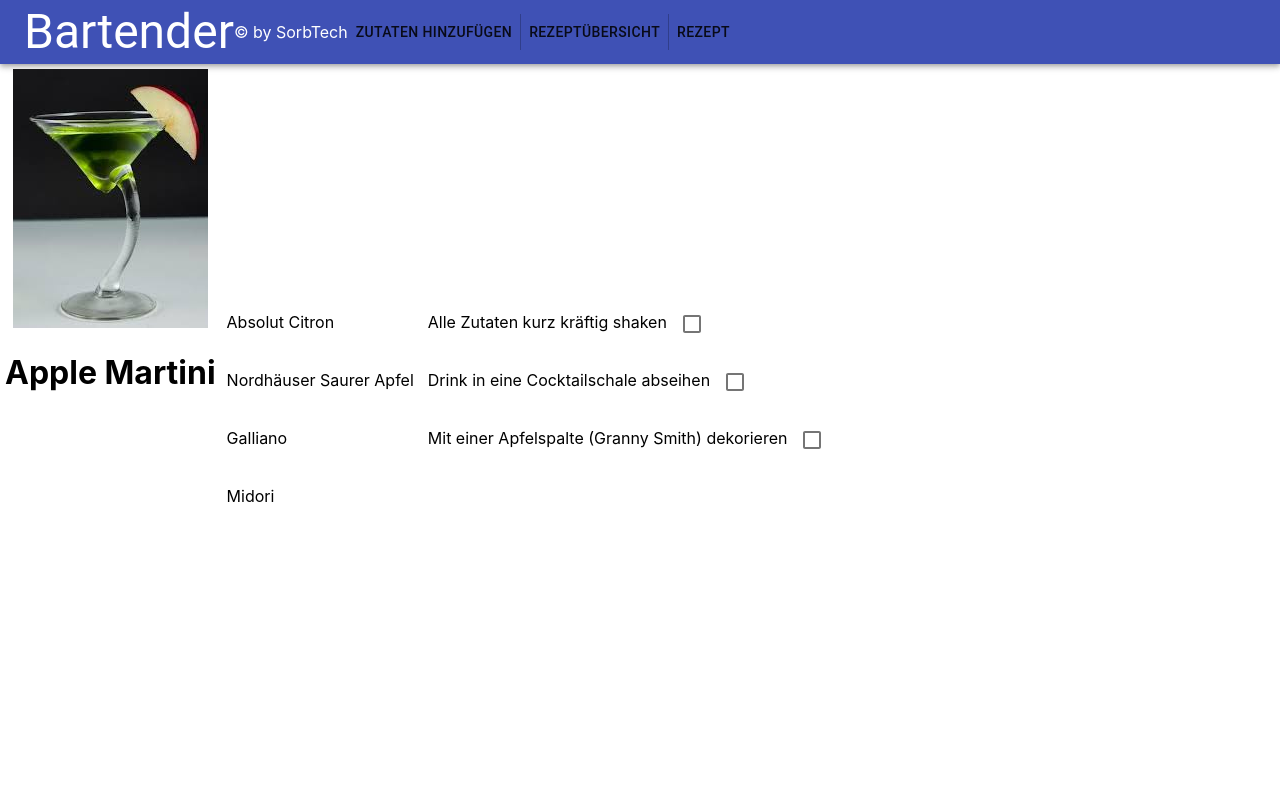
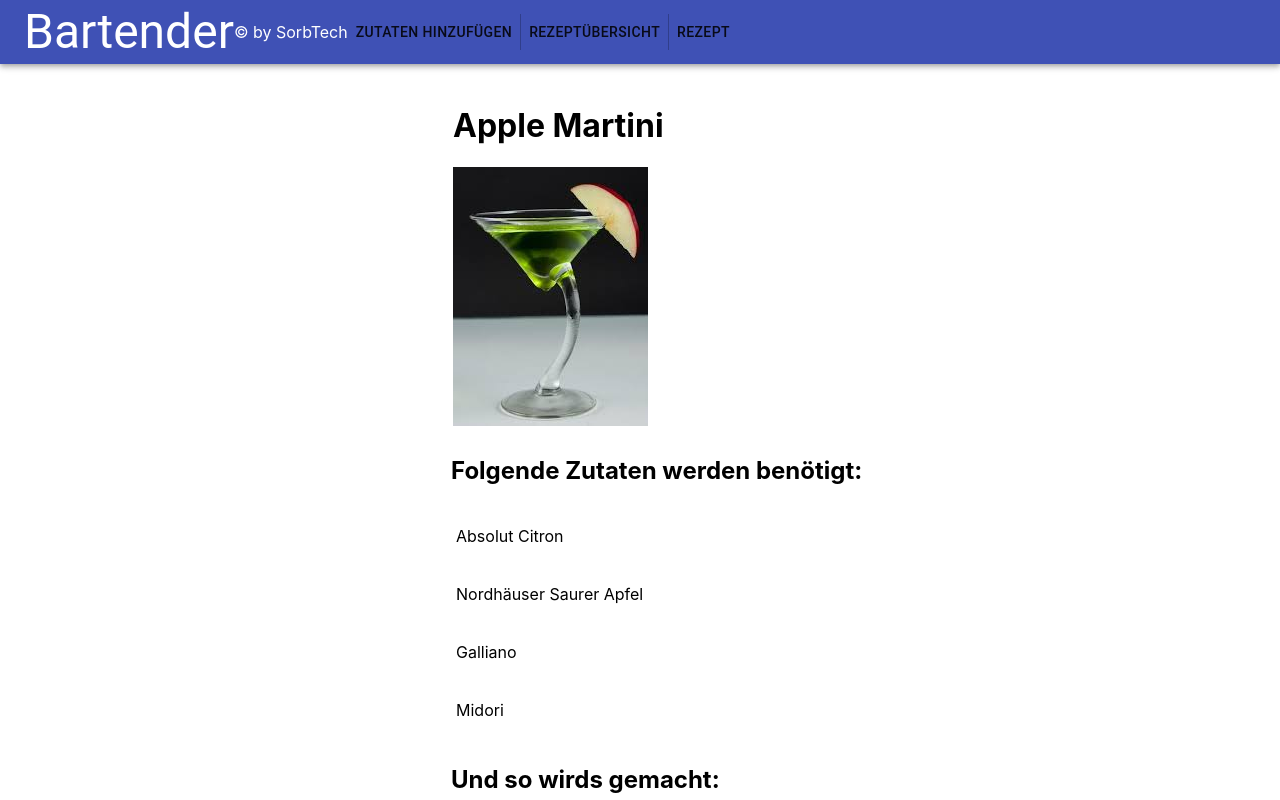
Before and after one commit to SimonScapan/WebProgrammingExam, a React (Create React App) app in the folder bartender/: page /Recipe in a window 1280 px wide. Shown: the top 800 px of the page. Built offline with nearby package versions, Linux system fonts and the light colour scheme.

Commit message:
final version of the website

```diff
--- a/bartender/src/App.css
+++ /dev/null
@@ -1,38 +0,0 @@
-.App {
-  text-align: center;
-}
-
-.App-logo {
-  height: 40vmin;
-  pointer-events: none;
-}
-
-@media (prefers-reduced-motion: no-preference) {
-  .App-logo {
-    animation: App-logo-spin infinite 20s linear;
-  }
-}
-
-.App-header {
-  background-color: #282c34;
-  min-height: 100vh;
-  display: flex;
-  flex-direction: column;
-  align-items: center;
-  justify-content: center;
-  font-size: calc(10px + 2vmin);
-  color: white;
-}
-
-.App-link {
-  color: #61dafb;
-}
-
-@keyframes App-logo-spin {
-  from {
-    transform: rotate(0deg);
-  }
-  to {
-    transform: rotate(360deg);
-  }
-}
--- a/bartender/src/App.js
+++ b/bartender/src/App.js
@@ -1,22 +1,4 @@
-/*
-moje to do's:
-- přidawki přidać
-  - funkciju, kotriž mi jenož recepty pokaza, za kotrež mam přidawki
-    - za to funkciju, kiž pisa wšitke přidawki, kiž su wuzwolene
-    - hišće raz hladać, hač dyrbi checkbox być ... nječini wjele zmysła
-- přehlad receptow
-  - wšitke recepty pokazać, přidatnje hišće matching-rate za tym pisać
-  - snadź rjadowanje lisćiny po rjadom kak jara so přidawki hodźa
-  - jeli njeje match=100% dyrbi najprjedy hišće powěsć přindź, zo dyrbiš nakupować
-    - pak jednoru powěsć abo z ok kneflom
-- recept
-  - nadpisma maja so hišće napisać
-- powšitkownje
-  - styling
-*/
-
-import React, { Component } from 'react';
-import './App.css';
+import React from 'react';
 import {BrowserRouter} from "react-router-dom";
 
 import Navigation from      './Component/Navigation/Navigation.jsx';
@@ -41,39 +23,39 @@ class App extends React.Component {
     ],
     ingredients:
     [
-      {Ingredient:"Absolut Citron", selected:true},
-      {Ingredient:"Nordhäuser Saurer Apfel", selected:true},
-      {Ingredient:"Galliano", selected:true},
-      {Ingredient:"Midori", selected:true},
-      {Ingredient:"Bombay Sapphire Gin", selected:true},
-      {Ingredient:"Limettensaft", selected:true},
-      {Ingredient:"Zuckersirup", selected:true},
-      {Ingredient:"Kumquats", selected:true},
-      {Ingredient:"Cachaca", selected:true},
-      {Ingredient:"Weißer Rohrzucker", selected:true},
-      {Ingredient:"Limette", selected:true},
-      {Ingredient:"Cointreau", selected:true},
-      {Ingredient:"Cranberrysaft", selected:true},
-      {Ingredient:"Sauza Hornitos", selected:true},
-      {Ingredient:"Cassissee", selected:true},
-      {Ingredient:"Ginger Ale", selected:true},
-      {Ingredient:"Gordon's London Dry Gin", selected:true},
-      {Ingredient:"Zitronensaft", selected:true},
-      {Ingredient:"Soda", selected:true},
-      {Ingredient:"Wodka", selected:true},
-      {Ingredient:"Mount Gay Premium White Rum", selected:true},
-      {Ingredient:"Triple Sec", selected:true},
-      {Ingredient:"Myer's Rum", selected:true},
-      {Ingredient:"Bols Curacao Red", selected:true},
-      {Ingredient:"Noilly Prat", selected:true},
-      {Ingredient:"Oliven", selected:true},
-      {Ingredient:"Cherry Heering", selected:true},
-      {Ingredient:"Zucker", selected:true},
-      {Ingredient:"Benedictine", selected:true},
-      {Ingredient:"Sahne", selected:true},
-      {Ingredient:"Cream of Coconut", selected:true},
-      {Ingredient:"Ananassaft", selected:true},
-      {Ingredient:"Crown Royal", selected:true},
+      {id:0,Ingredient:"Absolut Citron", selected:true},
+      {id:1,Ingredient:"Nordhäuser Saurer Apfel", selected:true},
+      {id:2,Ingredient:"Galliano", selected:true},
+      {id:3,Ingredient:"Midori", selected:true},
+      {id:4,Ingredient:"Bombay Sapphire Gin", selected:true},
+      {id:5,Ingredient:"Limettensaft", selected:true},
+      {id:6,Ingredient:"Zuckersirup", selected:true},
+      {id:7,Ingredient:"Kumquats", selected:true},
+      {id:8,Ingredient:"Cachaca", selected:true},
+      {id:9,Ingredient:"Weißer Rohrzucker", selected:true},
+      {id:10,Ingredient:"Limette", selected:true},
+      {id:11,Ingredient:"Cointreau", selected:true},
+      {id:12,Ingredient:"Cranberrysaft", selected:true},
+      {id:13,Ingredient:"Sauza Hornitos", selected:true},
+      {id:14,Ingredient:"Cassissee", selected:true},
+      {id:15,Ingredient:"Ginger Ale", selected:true},
+      {id:16,Ingredient:"Gordon's London Dry Gin", selected:true},
+      {id:17,Ingredient:"Zitronensaft", selected:true},
+      {id:18,Ingredient:"Soda", selected:true},
+      {id:19,Ingredient:"Wodka", selected:true},
+      {id:20,Ingredient:"Mount Gay Premium White Rum", selected:true},
+      {id:21,Ingredient:"Triple Sec", selected:true},
+      {id:22,Ingredient:"Myer's Rum", selected:true},
+      {id:23,Ingredient:"Bols Curacao Red", selected:true},
+      {id:24,Ingredient:"Noilly Prat", selected:true},
+      {id:25,Ingredient:"Oliven", selected:true},
+      {id:26,Ingredient:"Cherry Heering", selected:true},
+      {id:27,Ingredient:"Zucker", selected:true},
+      {id:28,Ingredient:"Benedictine", selected:true},
+      {id:29,Ingredient:"Sahne", selected:true},
+      {id:30,Ingredient:"Cream of Coconut", selected:true},
+      {id:31,Ingredient:"Ananassaft", selected:true},
+      {id:32,Ingredient:"Crown Royal", selected:true},
     ],
     activerecipe:0,
     activeingredient:[],
@@ -87,29 +69,37 @@ class App extends React.Component {
     this.setState({activerecipe:id})
   }
 
-  match = ()=>{
-    let ingre = [];
-    this.state.ingredients.map((value) => {ingre.push(value.Ingredient)});
-    let point;
-
-    this.state.cocktails.forEach((element) => {
-      point = element.Ingredient == ingre;
-      console.log(point);
-    });
-
-    this.state.cocktails.forEach((element)=>{
-      var match = ingre.includes(this.state.cocktails[element.id].Ingredient);
-      //this.setState({cocktails[element.id].match:match})
-      console.log(this.state.cocktails[element.id].Ingredient);
-      console.log(ingre);
-      console.log(match);
-    });
+  handleChange = (id)=>{
+    if(this.state.ingredients[id].selected){
+      this.state.ingredients[id].selected = false
+      this.forceUpdate()
+    }else{
+      this.state.ingredients[id].selected = true
+      this.forceUpdate()
+    };
   }
 
 
-
-  componentDidMount() {
-    this.match();
+  match = (cocktailingre)=>{
+    let myingre=this.state.ingredients.filter((element) => element.selected==true);
+    myingre=[];
+    this.state.ingredients.forEach(element=>{
+        if (element.selected == true){
+          myingre.push(element.Ingredient)
+        }
+    });
+    console.log(myingre);
+    let foo=0;
+    console.log(cocktailingre);
+    cocktailingre.forEach(element => {
+      if(myingre.indexOf(element) !== -1){
+        foo = foo +1
+      } else{
+        return(false)
+      }
+    });
+    console.log(foo);
+    return(true);
   }
 
   render() {
@@ -121,6 +111,7 @@ class App extends React.Component {
             addIngredient={this.addIngredientToState}
             changeActive={this.changeActiveRecipe}
             match={this.match}
+            handleChange={this.handleChange}
           />
         </BrowserRouter>
       </div>
--- a/bartender/src/Component/Insert/Insert.jsx
+++ b/bartender/src/Component/Insert/Insert.jsx
@@ -1,25 +1,21 @@
-import React, { Component } from 'react';
-import './Insert.css';
-
-import { makeStyles } from '@material-ui/core/styles';
+import React from 'react';
 import Button from '@material-ui/core/Button';
 import Checkbox from '@material-ui/core/Checkbox';
 import {Link} from "react-router-dom";
+import Table from "@material-ui/core/Table"
+import { makeStyles } from '@material-ui/core/styles';
 
 const useStyles = makeStyles(theme => ({
   root: {
-    '& > *': {
-      margin: theme.spacing(1),
-      width: 200,
-    },
+    position: 'absolute',
+    left: '35%',
+    top: '10%',
   },
 }));
-
 
 export default function Insert(input) {
   const classes = useStyles();
   let content=[];
-
   Object.values(input.state).forEach(element=>{
     content.push(
       <tr>
@@ -27,7 +23,7 @@ export default function Insert(input) {
           {element.Ingredient}
         </td>
         <td>
-          <Checkbox checked={element.selected}/>
+          <Checkbox checked={element.selected} onChange={() => input.handleChange(element.id)}/>
         </td>
       </tr>
     )
@@ -37,12 +33,12 @@ export default function Insert(input) {
     <form className={classes.root} noValidate autoComplete="off">
       <div>
         <h1>Vorhandene Zutaten:</h1>
-        <Button variant="contained" component={Link} to={'/Overview'} onClick={() => input.match()}>
+        <Button className={classes.Button} variant="contained" component={Link} to={'/Overview'} >
           Drinks anzeigen
         </Button>
-        <table className="contentTable">
+        <Table className={classes.Table}>
           {content}
-        </table>
+        </Table>
       </div>
     </form>
   );
--- a/bartender/src/Component/Navigation/Navigation.jsx
+++ b/bartender/src/Component/Navigation/Navigation.jsx
@@ -1,5 +1,4 @@
 import React from 'react';
-import './Navigation.css';
 import { Link, Route,Switch} from 'react-router-dom';
 import Insert from          '../Insert/Insert.jsx';
 import Overview from  '../Overview/Overview.jsx';
@@ -10,9 +9,18 @@ import Toolbar from '@material-ui/core/Toolbar';
 import Typography from '@material-ui/core/Typography';
 import Button from '@material-ui/core/Button';
 import ButtonGroup from '@material-ui/core/ButtonGroup';
+import { makeStyles } from '@material-ui/core/styles';
+
+const classes = makeStyles(theme => ({
+    root: {
+      position: 'absolute',
+      left: '8000%',
+      top: '10%',
+    },
+  }));
+
 
 class Navigation extends React.Component {
-
     render() {
         return (
             <div>
@@ -20,7 +28,7 @@ class Navigation extends React.Component {
                     <Toolbar>
                     <Typography variant="h3">Bartender</Typography>
                     <Typography variant="h8">© by SorbTech</Typography>
-                    <ButtonGroup  variant="text" >
+                    <ButtonGroup className={classes.root} variant="text" >
                         <Button component={Link} to={'/Insert'}>Zutaten hinzufügen</Button>
                         <Button component={Link} to={'/Overview'}>Rezeptübersicht</Button>
                         <Button component={Link} to={'/Recipe'}>Rezept</Button>
@@ -29,9 +37,9 @@ class Navigation extends React.Component {
                 </AppBar>
 
               <Switch>
-                <Route path="/Insert" render={() => <Insert state={this.props.state.ingredients} match={this.props.match} />} exact />
-                <Route path="/Overview" render={() => <Overview state={this.props.state.cocktails} aktiv={this.props.changeActive} />} exact />
-                <Route path="/Recipe" render={() => <Recipe state={this.props.state.cocktails} aktiv={this.props.state.activerecipe} />} exact />
+                <Route path="/Insert" render={() => <Insert state={this.props.state.ingredients} handleChange={this.props.handleChange}/>} exact />
+                <Route path="/Overview" render={() => <Overview state={this.props.state.cocktails} aktiv={this.props.changeActive}  />} exact />
+                <Route path="/Recipe" render={() => <Recipe state={this.props.state.cocktails} aktiv={this.props.state.activerecipe} match={this.props.match} />} exact />
               </Switch>
             </div>
         );
--- a/bartender/src/Component/Overview/Overview.jsx
+++ b/bartender/src/Component/Overview/Overview.jsx
@@ -1,38 +1,43 @@
 import React from 'react';
-import './Overview.css';
-
 import ListItemText from '@material-ui/core/ListItemText';
 import ListItem from '@material-ui/core/ListItem';
 import ListItemAvatar from '@material-ui/core/ListItemAvatar';
 import Avatar from '@material-ui/core/Avatar';
 import {Link} from "react-router-dom";
+import { makeStyles } from '@material-ui/core/styles';
+
+const useStyles = makeStyles(theme => ({
+  root: {
+    position: 'absolute',
+    left: '35%',
+    top: '10%',
+  },
+}));
+
 
 export default function Overview(props) {
+  const classes = useStyles();
   let content=[];
   console.log(props.state);
 
+
   Object.values(props.state).forEach(element=>{
-  console.log(element);
-
     let img = require('../pictures/'+element.Cocktail+'.jpg');
-    console.log(img);
-
     content.push(
       <table className="contentTable">
 
-        <ListItem button alignItems="flex-start" component={Link} to={'/Recipe'} onClick={() => props.aktiv(element.id)} >
+        <ListItem button alignItems="flex-start" component={Link} to={'/Recipe'} onClick={() => {props.aktiv(element.id)}} >
           <ListItemAvatar >
             <Avatar alt="Beispielbild" src={img} />
           </ListItemAvatar>
           <ListItemText primary={element.Cocktail} />
         </ListItem>
-
       </table>
     )
   } );
 
   return (
-    <form>
+    <form className={classes.root}>
       <div>
         <h1>Passende Coktail-Rezepte</h1>
         {content}
--- a/bartender/src/Component/Recipe/Head/Head.jsx
+++ b/bartender/src/Component/Recipe/Head/Head.jsx
@@ -6,8 +6,8 @@ export default function Head(props) {
     return (
         <form >
             <table>
+                <h1>{props.state.Cocktail}</h1>
                 <img src={imag} />
-                <h1>{props.state.Cocktail}</h1>
             </table>
         </form>
     );
--- a/bartender/src/Component/Recipe/Recipe.jsx
+++ b/bartender/src/Component/Recipe/Recipe.jsx
@@ -1,23 +1,73 @@
 import React from 'react';
-import './Recipe.css';
 import Ingredient from './Ingredient/Ingredient.jsx'
 import Step from './Step/Step.jsx'
 import Head from './Head/Head.jsx'
 
+import Dialog from '@material-ui/core/Dialog';
+import DialogTitle from '@material-ui/core/DialogTitle';
+import Typography from '@material-ui/core/Typography';
+import DialogActions from '@material-ui/core/DialogActions';
+import Button from '@material-ui/core/Button';
+import DialogContent from '@material-ui/core/DialogContent';
+import { makeStyles } from '@material-ui/core/styles';
+
+const useStyles = makeStyles(theme => ({
+  root: {
+    position: 'absolute',
+    left: '35%',
+    top: '10%',
+  },
+}));
 
 export default function Recipe(cockt) {
+  const classes = useStyles();
+  console.log(cockt);
+  console.log(cockt.match(cockt.state[cockt.aktiv].Ingredient));
+  let input = cockt.match(cockt.state[cockt.aktiv].Ingredient);
+  console.log(input);
+
+  let match = () => {
+    if (input==true){
+    return(
+      <Dialog open={input}>
+          <DialogTitle >
+            Einkaufswarnung
+          </DialogTitle>
+          <DialogContent dividers>
+            <Typography gutterBottom>
+              Leider sind nicht alle Zutaten Enthalten. Sie können diese aber noch nachkaufen.
+              Sind Sie damit einverstanden?
+            </Typography>
+          </DialogContent>
+          <DialogActions>
+            <Button autoFocus color="primary">
+              Ja, weiter
+            </Button>
+          </DialogActions>
+        </Dialog>
+    )}
+  };
+
+
   return (
-
-    <table className="contentTable">
+    <table className={classes.root}>
+      <tr>
         <td>
           <Head state={cockt.state[cockt.aktiv]}/>
         </td>
+      </tr>
+      <tr>
         <td>
+          <h2>Folgende Zutaten werden benötigt: </h2>
           <Ingredient state={cockt.state[cockt.aktiv]}/>
         </td>
+      </tr>
+      <tr>
         <td>
+          <h2>Und so wirds gemacht:  </h2>
           <Step state={cockt.state[cockt.aktiv]} />
           </td>
+      </tr>
     </table>
   );
 }
```
Also changed, not shown: bartender/src/Component/Insert/Insert.css (deleted), bartender/src/Component/Navigation/Navigation.css (deleted), bartender/src/Component/Overview/Overview.css (deleted), bartender/src/Component/Recipe/Recipe.css (deleted). Lines whose indentation alone changed are shown as unchanged.
